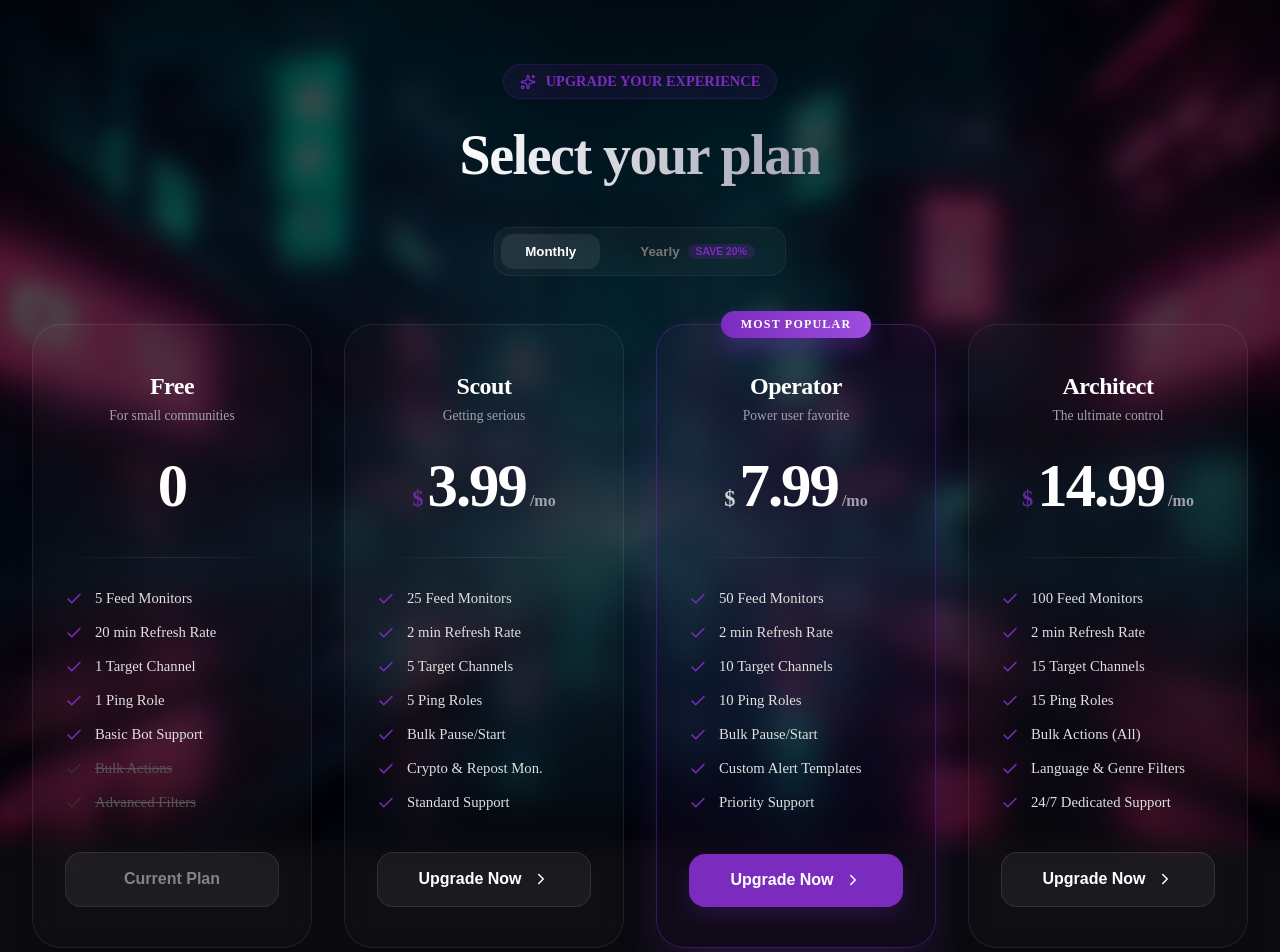
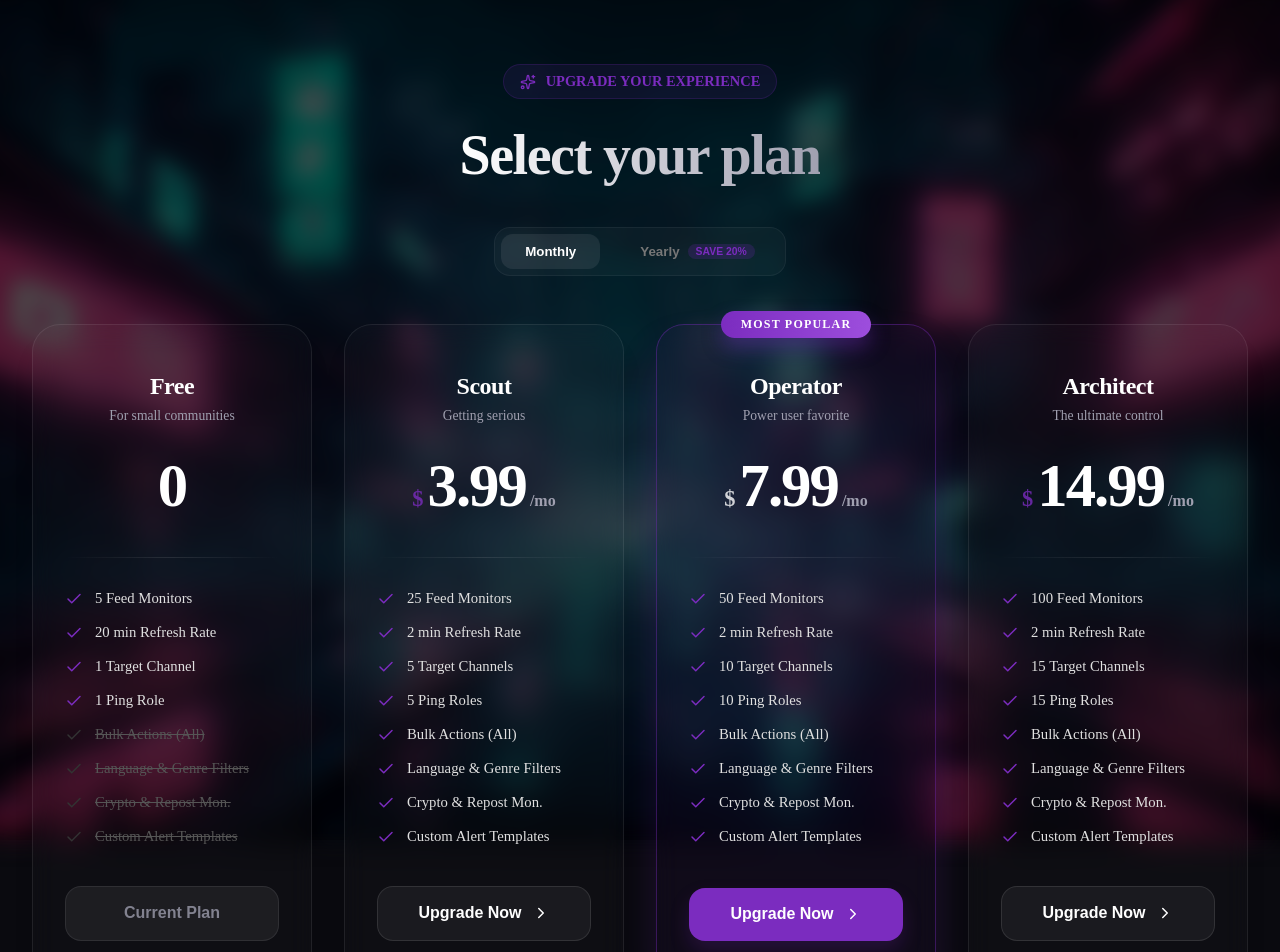
Before and after one commit to stargate91/discord-feed-bot, a Next.js app in the folder web/: page /premium in a window 1280 px wide. Shown: the top 952 px of the page. Built offline with nearby package versions, Linux system fonts and the light colour scheme; no server answers.

Commit message:
style: harmonize premium tier feature order and refine list

```diff
--- a/web/src/app/(dashboard)/premium/page.js
+++ b/web/src/app/(dashboard)/premium/page.js
@@ -35,9 +35,10 @@ function PremiumContent() {
         { text: "20 min Refresh Rate" },
         { text: "1 Target Channel" },
         { text: "1 Ping Role" },
-        { text: "Basic Bot Support" },
-        { text: "Bulk Actions", disabled: true },
-        { text: "Advanced Filters", disabled: true }
+        { text: "Bulk Actions (All)", disabled: true },
+        { text: "Language & Genre Filters", disabled: true },
+        { text: "Crypto & Repost Mon.", disabled: true },
+        { text: "Custom Alert Templates", disabled: true }
       ]
     },
     {
@@ -51,9 +52,10 @@ function PremiumContent() {
         { text: "2 min Refresh Rate" },
         { text: "5 Target Channels" },
         { text: "5 Ping Roles" },
-        { text: "Bulk Pause/Start" },
+        { text: "Bulk Actions (All)" },
+        { text: "Language & Genre Filters" },
         { text: "Crypto & Repost Mon." },
-        { text: "Standard Support" }
+        { text: "Custom Alert Templates" }
       ]
     },
     {
@@ -67,9 +69,10 @@ function PremiumContent() {
         { text: "2 min Refresh Rate" },
         { text: "10 Target Channels" },
         { text: "10 Ping Roles" },
-        { text: "Bulk Pause/Start" },
-        { text: "Custom Alert Templates" },
-        { text: "Priority Support" }
+        { text: "Bulk Actions (All)" },
+        { text: "Language & Genre Filters" },
+        { text: "Crypto & Repost Mon." },
+        { text: "Custom Alert Templates" }
       ]
     },
     {
@@ -85,7 +88,8 @@ function PremiumContent() {
         { text: "15 Ping Roles" },
         { text: "Bulk Actions (All)" },
         { text: "Language & Genre Filters" },
-        { text: "24/7 Dedicated Support" }
+        { text: "Crypto & Repost Mon." },
+        { text: "Custom Alert Templates" }
       ]
     }
   ];
```
